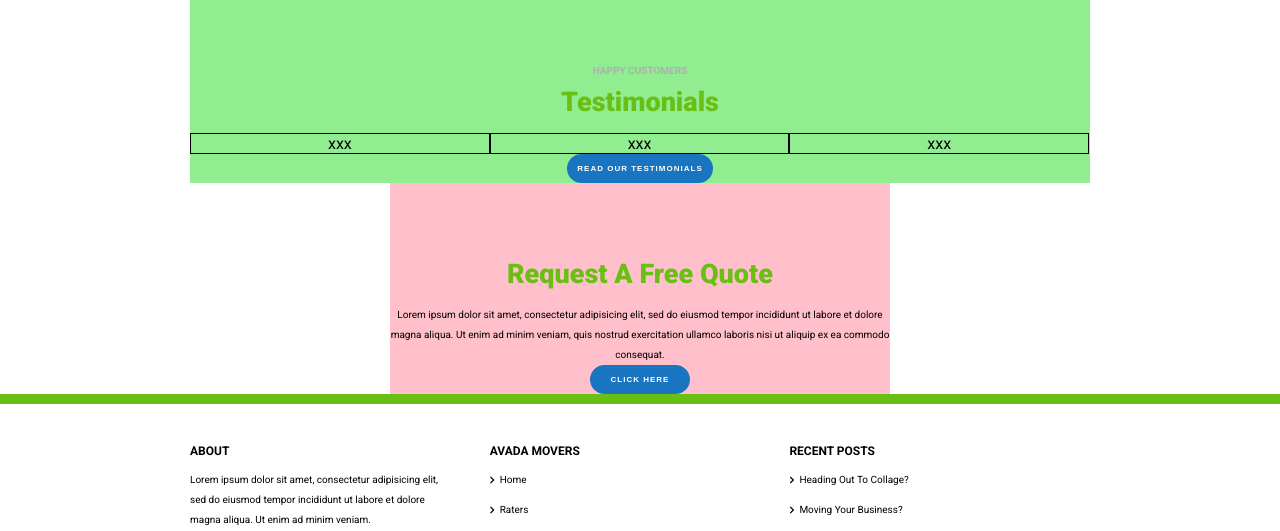
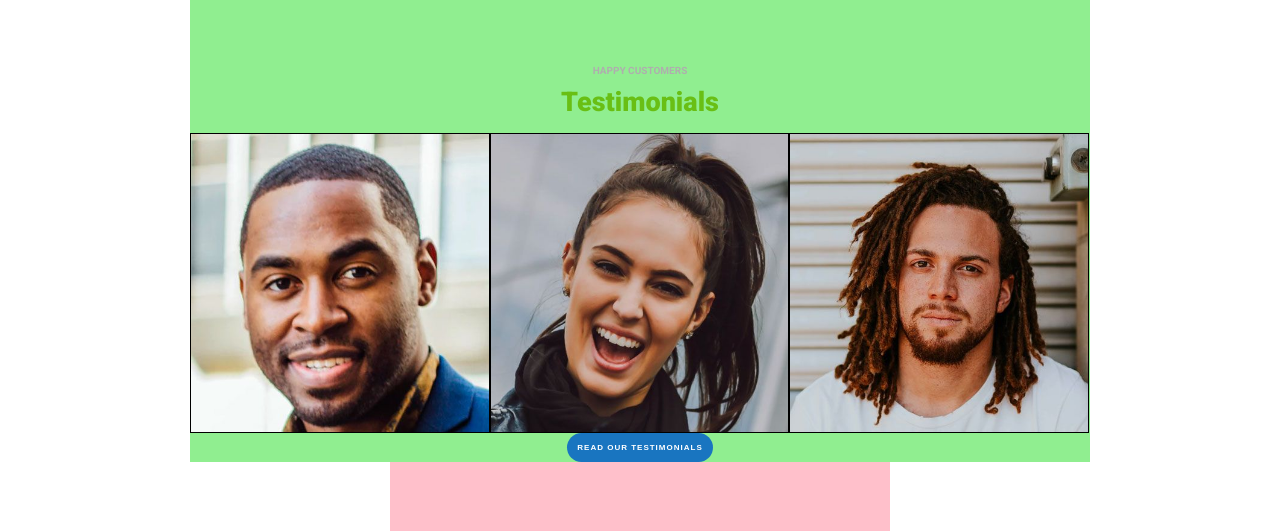
Before and after one commit to grecomatteo86/proj-html-vuejs, a website: page index.html in a window 1280 px wide. Shown: the part 1240-1771 px from the top of the page. Drawn offline with nearby package versions, Linux system fonts and the light colour scheme.

Commit message:
testimonials_section imgs setted

```diff
--- a/index.html
+++ b/index.html
@@ -117,26 +117,26 @@
 
       </div>
       <!-- /third_section -->
-      <!-- fourth_section -->
+      <!-- testimonials_section -->
       <div class="fourth_section_wrapper">
         <div class="fourth_section container_l">
           <p class="above_below_title">happy customers</p>
           <h2 class="section_title">testimonials</h2>
           <div class="flex_boxes">
             <div class="box">
-              xxx
+              <img src="img/avada-movers-johndoe-final.jpg" alt="johndoe_photo">
             </div>
             <div class="box">
-              xxx
+              <img src="img/avada-movers-janedoe-final.jpg" alt="janedoe_photo">
             </div>
             <div class="box">
-              xxx
+              <img src="img/avada-movers-johnsmith-final.jpg" alt="th_photo">
             </div>
           </div>
           <button type="button" name="button">read our testimonials</button>
         </div>
       </div>
-      <!-- /fourth_section -->
+      <!-- /testimonials_section -->
       <!-- fifth_section -->
       <div class="fifth_section_wrapper">
         <div class="fifth_section container_m pt-15">
--- a/src/Partials/_commonsMainSections.scss
+++ b/src/Partials/_commonsMainSections.scss
@@ -6,4 +6,7 @@
   & .flex_boxes{
     display: flex;
   }
+  & img{
+    width: 100%;
+  }
 }
--- a/src/Partials/_secondSection.scss
+++ b/src/Partials/_secondSection.scss
@@ -2,8 +2,5 @@
   background-color: yellow;
   & .box{
     border: 1px solid black;
-    & img{
-      width: 100%;
-    }
   }
 }
```
Also changed, not shown: dist/app.css, img/avada-movers-janedoe-final.jpg (added), img/avada-movers-johndoe-final.jpg (added), img/avada-movers-johnsmith-final.jpg (added).
